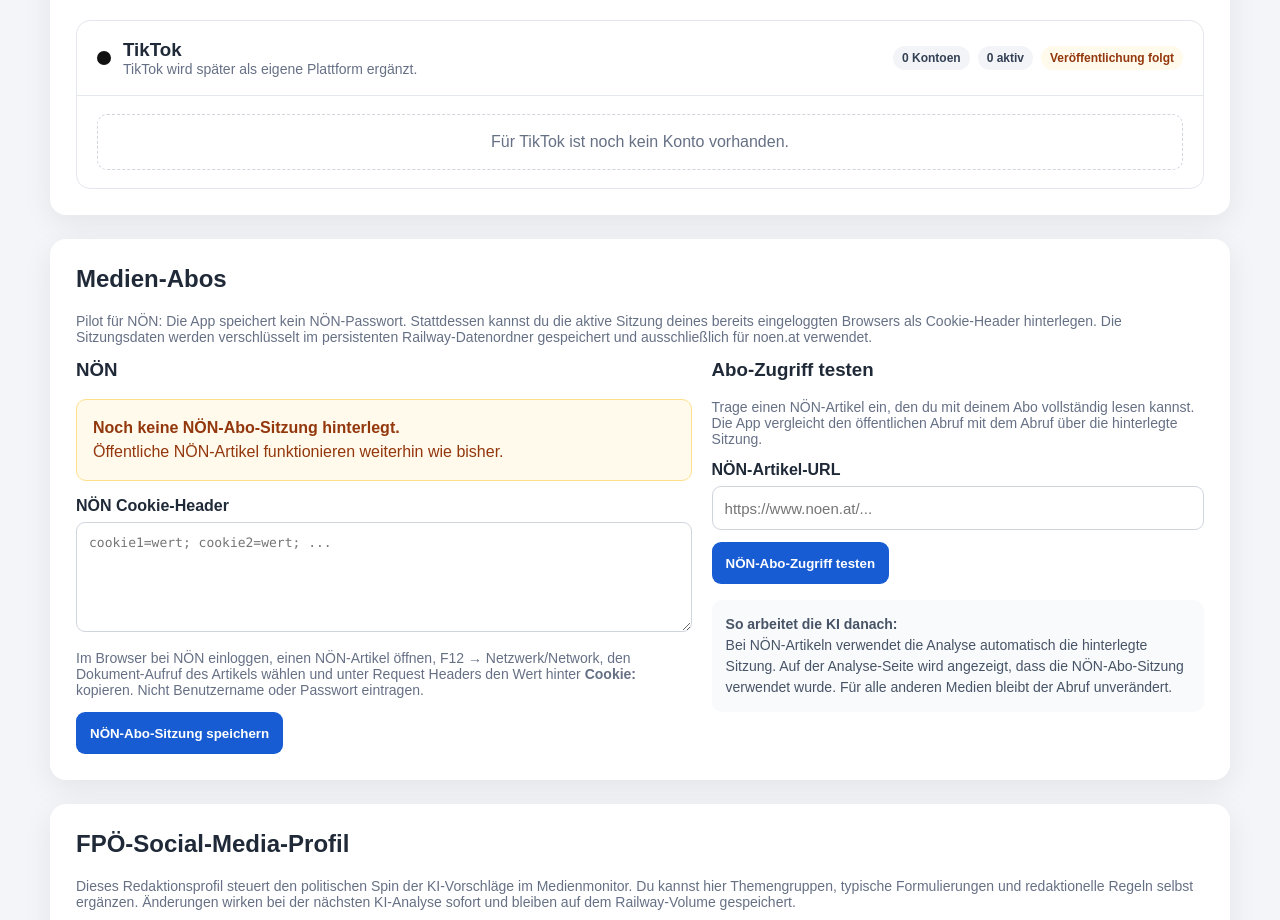
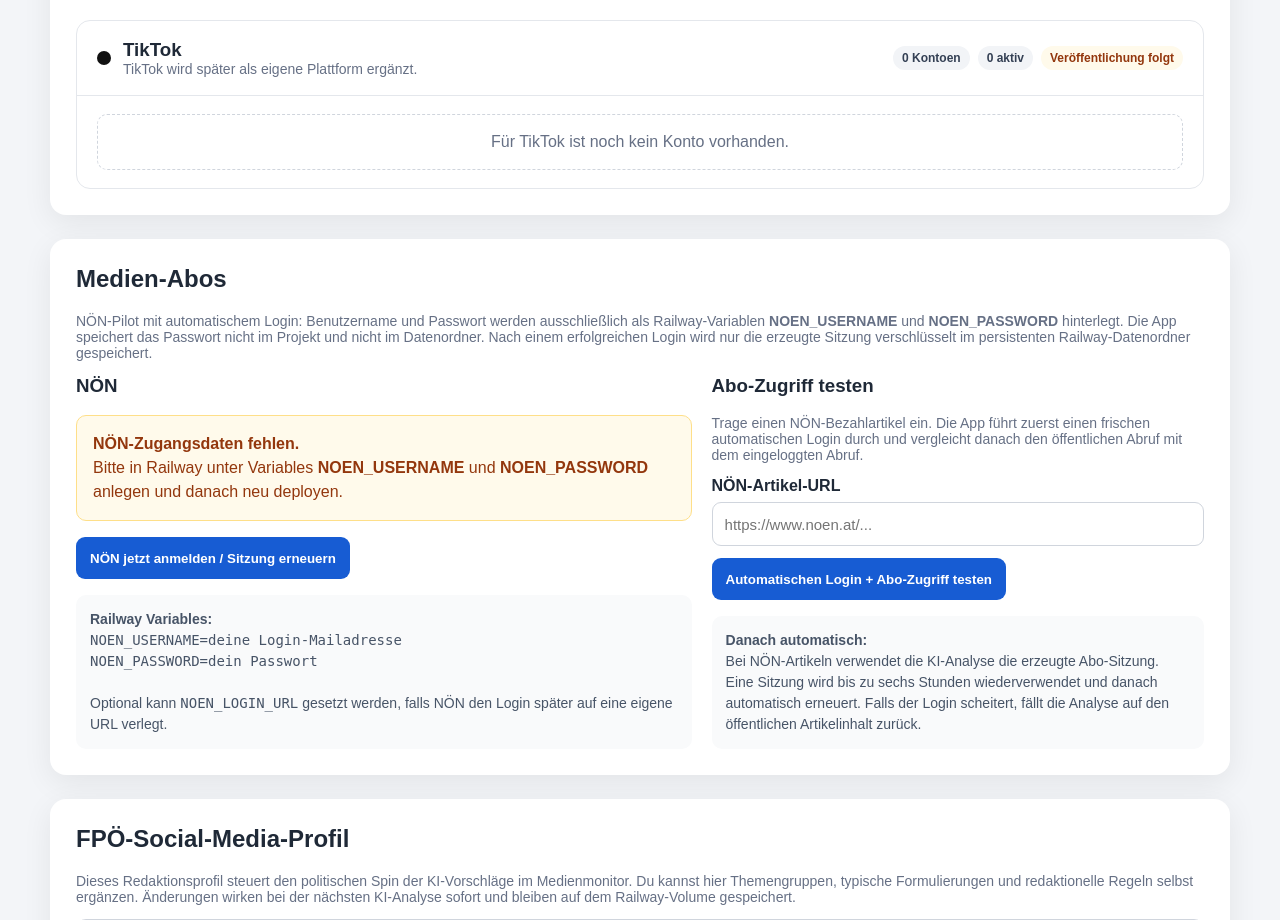
Before and after one commit to fb-bezirk-collab/facebook-seitenassistent, a FastAPI app: page /settings in a window 1280 px wide. Shown: the part 1325-2245 px from the top of the page. Run offline with FastAPI, Linux system fonts and the light colour scheme; the visitor is signed in with stand-in values (Sample User, id 1).

Commit message:
Add files via upload

```diff
--- a/templates/settings.html
+++ b/templates/settings.html
@@ -250,66 +250,70 @@
     <section class="card" id="medien-abos">
         <h2>Medien-Abos</h2>
         <p class="muted">
-            Pilot für NÖN: Die App speichert kein NÖN-Passwort. Stattdessen kannst du die aktive
-            Sitzung deines bereits eingeloggten Browsers als Cookie-Header hinterlegen. Die
-            Sitzungsdaten werden verschlüsselt im persistenten Railway-Datenordner gespeichert
-            und ausschließlich für noen.at verwendet.
+            NÖN-Pilot mit automatischem Login: Benutzername und Passwort werden ausschließlich als
+            Railway-Variablen <strong>NOEN_USERNAME</strong> und <strong>NOEN_PASSWORD</strong> hinterlegt.
+            Die App speichert das Passwort nicht im Projekt und nicht im Datenordner. Nach einem erfolgreichen
+            Login wird nur die erzeugte Sitzung verschlüsselt im persistenten Railway-Datenordner gespeichert.
         </p>
 
-        {% if noen_subscription_saved %}<div class="message success">NÖN-Abo-Sitzung gespeichert. Neue NÖN-KI-Analysen verwenden diese Sitzung automatisch.</div>{% endif %}
-        {% if noen_subscription_deleted %}<div class="message success">NÖN-Abo-Sitzung wurde entfernt.</div>{% endif %}
+        {% if noen_subscription_deleted %}<div class="message success">Gespeicherte NÖN-Sitzung wurde entfernt. Die Railway-Zugangsdaten bleiben davon unberührt.</div>{% endif %}
         {% if noen_subscription_error %}<div class="message error">{{ noen_subscription_error }}</div>{% endif %}
         {% if noen_test_result %}<div class="message success">{{ noen_test_result }}</div>{% endif %}
 
         <div class="subscription-grid">
             <div>
                 <h3>NÖN</h3>
-                {% if noen_subscription_status.configured %}
+                {% if noen_subscription_status.credentials_configured %}
                     <div class="status status-connected">
-                        <strong>✓ Abo-Sitzung hinterlegt</strong><br>
-                        {{ noen_subscription_status.cookie_count }} Cookie{% if noen_subscription_status.cookie_count != 1 %}s{% endif %} gespeichert.
-                        {% if noen_subscription_status.saved_at %}<br><span class="muted">Gespeichert: {{ noen_subscription_status.saved_at }}</span>{% endif %}
+                        <strong>✓ Railway-Zugangsdaten vorhanden</strong><br>
+                        NOEN_USERNAME und NOEN_PASSWORD sind gesetzt.
+                        {% if noen_subscription_status.automatic_session %}
+                            <br>{{ noen_subscription_status.cookie_count }} Sitzungs-Cookie{% if noen_subscription_status.cookie_count != 1 %}s{% endif %} gespeichert.
+                            {% if noen_subscription_status.saved_at %}<br><span class="muted">Letzter Login: {{ noen_subscription_status.saved_at }}</span>{% endif %}
+                        {% else %}
+                            <br><span class="muted">Noch keine automatische Sitzung erzeugt.</span>
+                        {% endif %}
                     </div>
                 {% else %}
                     <div class="status status-warning">
-                        <strong>Noch keine NÖN-Abo-Sitzung hinterlegt.</strong><br>
-                        Öffentliche NÖN-Artikel funktionieren weiterhin wie bisher.
+                        <strong>NÖN-Zugangsdaten fehlen.</strong><br>
+                        Bitte in Railway unter Variables <strong>NOEN_USERNAME</strong> und <strong>NOEN_PASSWORD</strong> anlegen und danach neu deployen.
                     </div>
                 {% endif %}
 
-                <form method="post" action="/settings/media-subscriptions/noen">
-                    <label for="noen_cookie">NÖN Cookie-Header</label>
-                    <textarea id="noen_cookie" class="secret-textarea" name="cookie_header" autocomplete="off" spellcheck="false" placeholder="cookie1=wert; cookie2=wert; ..." required></textarea>
-                    <p class="muted">
-                        Im Browser bei NÖN einloggen, einen NÖN-Artikel öffnen, F12 → Netzwerk/Network,
-                        den Dokument-Aufruf des Artikels wählen und unter Request Headers den Wert
-                        hinter <strong>Cookie:</strong> kopieren. Nicht Benutzername oder Passwort eintragen.
-                    </p>
-                    <button class="button primary" type="submit">NÖN-Abo-Sitzung speichern</button>
+                <form method="post" action="/settings/media-subscriptions/noen/login" style="margin-top:12px">
+                    <button class="button primary" type="submit" {% if not noen_subscription_status.credentials_configured %}disabled{% endif %}>NÖN jetzt anmelden / Sitzung erneuern</button>
                 </form>
-                {% if noen_subscription_status.configured %}
-                    <form method="post" action="/settings/media-subscriptions/noen/delete" style="margin-top:10px" onsubmit="return confirm('NÖN-Abo-Sitzung wirklich entfernen?')">
-                        <button class="button" type="submit">NÖN-Abo trennen</button>
+
+                {% if noen_subscription_status.automatic_session or noen_subscription_status.cookie_count %}
+                    <form method="post" action="/settings/media-subscriptions/noen/delete" style="margin-top:10px" onsubmit="return confirm('Gespeicherte NÖN-Sitzung wirklich entfernen?')">
+                        <button class="button" type="submit">Gespeicherte NÖN-Sitzung löschen</button>
                     </form>
                 {% endif %}
+
+                <div class="note" style="margin-top:16px">
+                    <strong>Railway Variables:</strong><br>
+                    <code>NOEN_USERNAME=deine Login-Mailadresse</code><br>
+                    <code>NOEN_PASSWORD=dein Passwort</code><br><br>
+                    Optional kann <code>NOEN_LOGIN_URL</code> gesetzt werden, falls NÖN den Login später auf eine eigene URL verlegt.
+                </div>
             </div>
 
             <div>
                 <h3>Abo-Zugriff testen</h3>
                 <p class="muted">
-                    Trage einen NÖN-Artikel ein, den du mit deinem Abo vollständig lesen kannst.
-                    Die App vergleicht den öffentlichen Abruf mit dem Abruf über die hinterlegte Sitzung.
+                    Trage einen NÖN-Bezahlartikel ein. Die App führt zuerst einen frischen automatischen Login durch
+                    und vergleicht danach den öffentlichen Abruf mit dem eingeloggten Abruf.
                 </p>
                 <form method="post" action="/settings/media-subscriptions/noen/test">
                     <label for="noen_test_url">NÖN-Artikel-URL</label>
                     <input id="noen_test_url" type="url" name="article_url" placeholder="https://www.noen.at/..." required>
-                    <button class="button primary" style="margin-top:12px" type="submit">NÖN-Abo-Zugriff testen</button>
+                    <button class="button primary" style="margin-top:12px" type="submit" {% if not noen_subscription_status.credentials_configured %}disabled{% endif %}>Automatischen Login + Abo-Zugriff testen</button>
                 </form>
                 <div class="note" style="margin-top:16px">
-                    <strong>So arbeitet die KI danach:</strong><br>
-                    Bei NÖN-Artikeln verwendet die Analyse automatisch die hinterlegte Sitzung.
-                    Auf der Analyse-Seite wird angezeigt, dass die NÖN-Abo-Sitzung verwendet wurde.
-                    Für alle anderen Medien bleibt der Abruf unverändert.
+                    <strong>Danach automatisch:</strong><br>
+                    Bei NÖN-Artikeln verwendet die KI-Analyse die erzeugte Abo-Sitzung. Eine Sitzung wird bis zu sechs Stunden wiederverwendet und danach automatisch erneuert.
+                    Falls der Login scheitert, fällt die Analyse auf den öffentlichen Artikelinhalt zurück.
                 </div>
             </div>
         </div>
```
